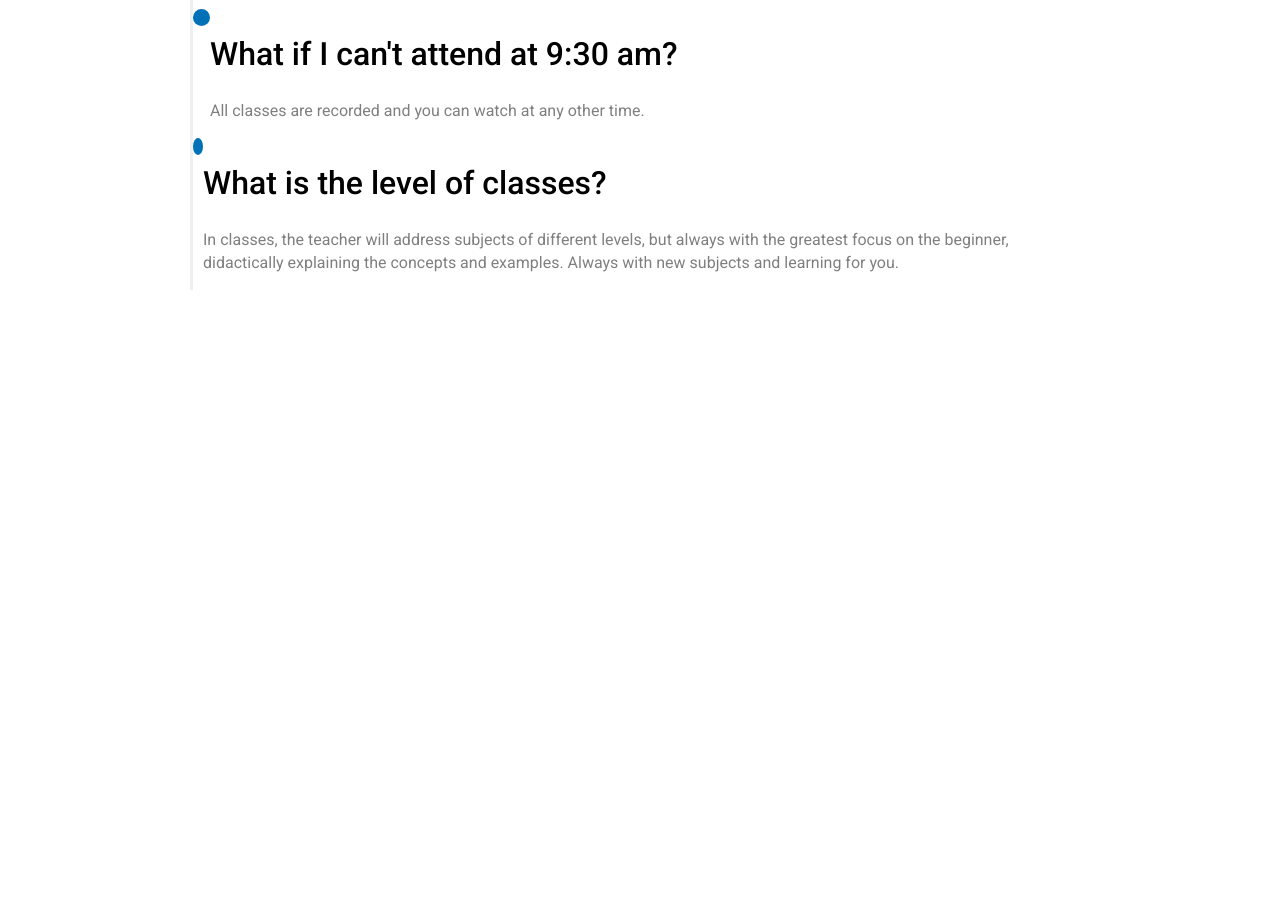
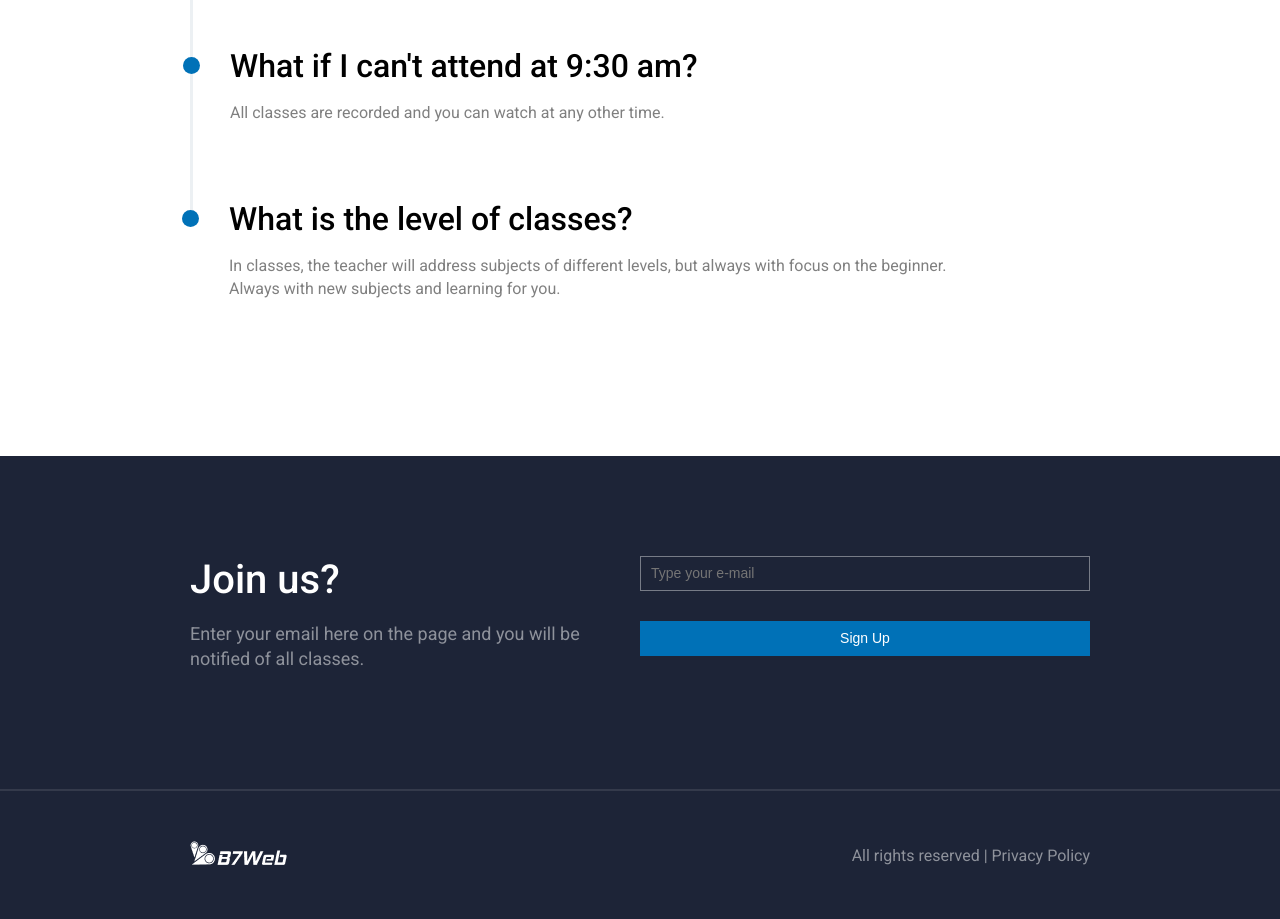
Before and after one commit to fennawake/capture-page-html-css, a plain HTML site: page index.html in a window 1280 px wide. Shown: the part 1000-1919 px from the top of the page. Before the commit the page ends 1660 px from the top, so only its background shows below. Drawn offline with Linux system fonts and the light colour scheme.

Commit message:
Creating Sections Call to Action and Footer

```diff
--- a/assets/css/style.css
+++ b/assets/css/style.css
@@ -113,7 +113,7 @@ body {
   align-items: center;
 }
 
-/***** INFO *****/
+/***** SECTION INFO *****/
 
 .info {
   height: 100px;
@@ -136,7 +136,7 @@ body {
 }
 
 
-/***** INSTRUCTIONS *****/
+/***** SECTION INSTRUCTIONS *****/
 .inst {}
 
 .inst .container {
@@ -148,21 +148,35 @@ body {
   border-left: 3px solid #ECF0F3;
   display: flex;
 }
+.inst .inst--item:last-child {
+  border-left: none;
+}
 
 .inst .inst--item .inst--circle {
   width: 17px;
   height: 17px;
   background-color: #0071B7;
   border-radius: 50%;
+  margin-left: -10px;
 }
 
-.inst .inst--item .inst--content {}
+.inst .inst--item:last-child .inst--circle {
+  margin-left: -8px;
+}
+
+.inst .inst--item .inst--content {
+  margin-left: 30px;
+  margin-top: -9px;
+  margin-bottom: 70px;
+  flex: 1;
+}
 
 .inst .inst--item .inst--content h2 {
   font-weight: 500;
   font-size: 32px;
   line-height: 37px;
   color: #000000;
+  margin: 0;
 }
 
 .inst .inst--item .inst--content p {
@@ -175,7 +189,99 @@ body {
 
 
 
+/***** SECTION CTA (CALL TO ACTION) *****/
+
+.cta {
+  background-color: #1D2437;
+  border-bottom: 2px solid rgba(255, 255, 255, 0.1);
+}
+
+.cta .container {
+  padding: 100px 0;
+  align-items: flex-start;
+}
+
+.cta .cta--content {
+  flex: 1;
+}
+
+.cta .cta--content h2 {
+  font-weight: 500;
+  font-size: 40px;
+  line-height: 47px;
+  color: #FFFFFF;
+  margin: 0;
+}
+
+.cta .cta--content p {
+  font-size: 18px;
+  font-weight: 400;
+  line-height: 25px;
+  color: rgba(255, 255, 255, 0.5);
+}
+
+.cta .form {
+  flex: 1;
+}
+
+.cta .form input {
+  border: 1px solid rgba(255, 255, 255, 0.4);
+  background-color: transparent;
+  padding: 5px 10px;
+  width: 100%;
+  font-size: 14px;
+  line-height: 23px;
+  color: #fff;
+  outline: none;
+  margin-bottom: 30px;
+}
+
+.cta .form button {
+  background-color: #0071B7;
+  padding: 6px 10px;
+  border: none;
+  color: #fff;
+  font-weight: 400;
+  font-size: 14px;
+  line-height: 23px;
+  align: center;
+  color: #fff;
+  cursor: pointer;
+  width: 100%;
+}
+.cta .form button:hover {
+  opacity: .8;
+}
+
+
+
+
 /***** FOOTER *****/
 footer {
-  height: 300px;
+  background-color: #1D2437;
 }
+
+footer .container {
+  padding: 50px 0;
+  justify-content: space-between;
+}
+
+footer .links {
+  font-weight: 400;
+  font-size: 16px;
+  line-height: 23px;
+  text-align: center;
+  color: rgba(255, 255, 255, 0.5);
+}
+
+footer .links a {
+  font-weight: 400;
+  font-size: 16px;
+  line-height: 23px;
+  text-align: center;
+  color: rgba(255, 255, 255, 0.5);
+  text-decoration: none;;
+}
+footer .links a:hover {
+  text-decoration: underline;
+}
--- a/index.html
+++ b/index.html
@@ -91,15 +91,42 @@
 						<h2>What is the level of classes?</h2>
 						<p>
 							In classes, the teacher will address subjects of different levels,
-							but always with the greatest focus on the beginner, didactically
-							explaining the concepts and examples. Always with new subjects and
-							learning for you.
+							but always with focus on the beginner.
+							<br />
+							Always with new subjects and learning for you.
 						</p>
 					</div>
 				</div>
 			</div>
 		</section>
 
-		<footer></footer>
+		<section class="cta">
+			<div class="container">
+				<div class="cta--content">
+					<h2>Join us?</h2>
+					<p>
+						Enter your email here on the page and you will be notified of all
+						classes.
+					</p>
+				</div>
+				<div class="form">
+					<form action="#">
+						<input type="email" placeholder="Type your e-mail" />
+						<button>Sign Up</button>
+					</form>
+				</div>
+			</div>
+		</section>
+
+		<footer>
+			<div class="container">
+				<a href="./"><img src="assets/images/logo.png" alt="" /></a>
+				<div class="links">
+					<a href="#">All rights reserved</a>
+					|
+					<a href="#">Privacy Policy</a>
+				</div>
+			</div>
+		</footer>
 	</body>
 </html>
```
